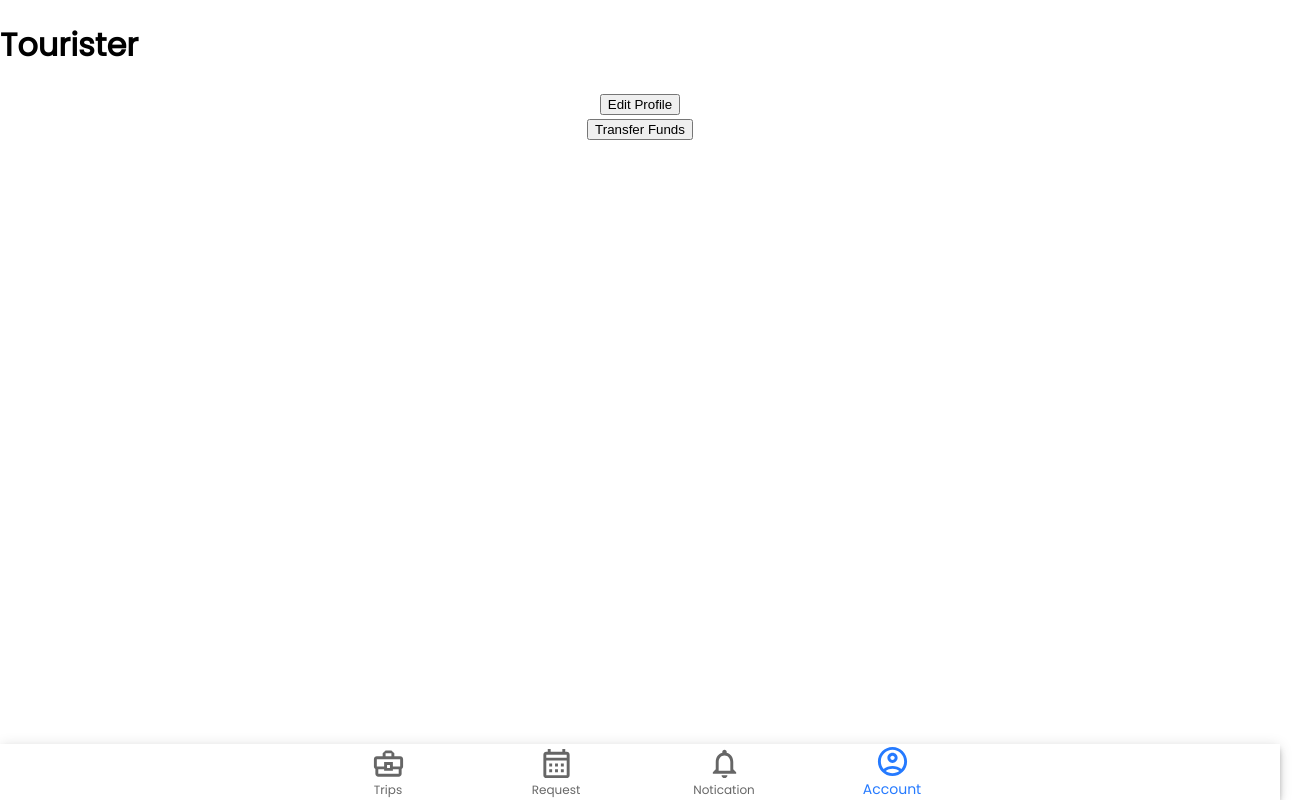
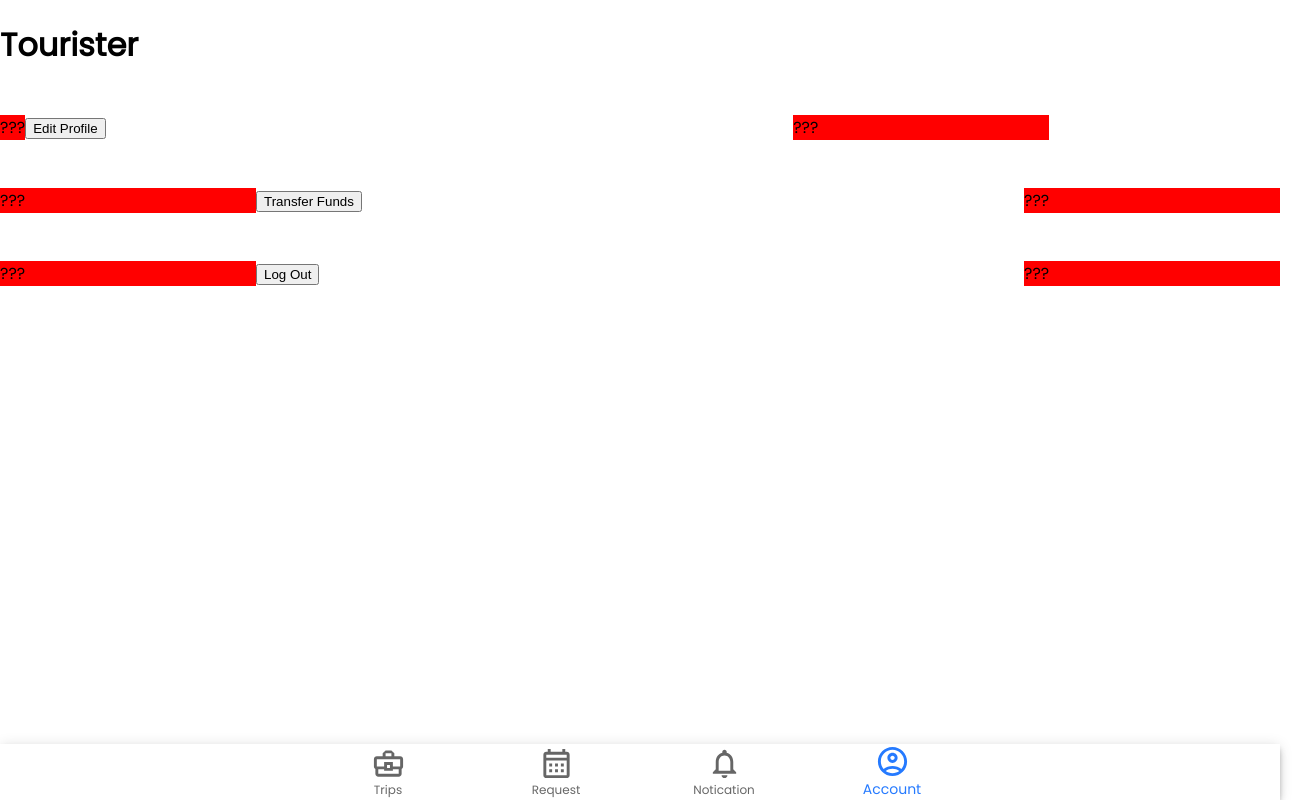
Before and after one commit to 2110336-2565-2/sec1_Group7_Tourister, a Next.js app in the folder frontend/: page /manage_account in a window 1280 px wide. Shown: the whole page, 1304 px wide, since content can reach past the window. Built offline with nearby package versions, Linux system fonts and the light colour scheme.

Commit message:
test styling manage_account

```diff
--- a/frontend/components/manage_account/manageAccount.tsx
+++ b/frontend/components/manage_account/manageAccount.tsx
@@ -1,7 +1,25 @@
 import { useState, MouseEvent } from "react";
 import Link from 'next/link';
+import { COLOR } from "@/theme/globalTheme";
+import styled from "styled-components";
 
 type AccountType = 'tourist' | 'guide';
+
+const ButtonContainer = styled.div`
+  display: flex;
+  flex-flow: row nowrap;
+  justify-content: flex-start;
+  align-items: center;
+
+
+  width: 100%;
+  background: transparent;
+  padding: 1.5rem;
+`
+
+const Icon = styled.div`
+  background: red;
+`
 
 const manageAccount = () => {
   const [name, setName] = useState('Admin');
@@ -26,8 +44,31 @@ const manageAccount = () => {
 
   return (
     <form style={{display:'flex', alignItems: 'center',flexDirection:'column'}}onSubmit={handleSubmit}>
-      <Link href="./manage_account/editProfile" passHref><button type="button">Edit Profile</button></Link>
-      <Link href="../register" passHref><button type="button">Transfer Funds</button></Link>
+      {/* <ButtonContainer>
+        <div>Test1</div>
+        <div>Test2</div>
+        <div>Test3</div>
+      </ButtonContainer> */}
+
+      <ButtonContainer>
+        <Icon>???</Icon>
+        <Link href="./manage_account/editProfile" style={{width:"60%"}} passHref><button type="button">Edit Profile</button></Link>
+        <Icon style={{width:"20%"}}>???</Icon>
+      </ButtonContainer>
+      <ButtonContainer>
+        <Icon style={{width:"20%"}}>???</Icon>
+        <Link href="" style={{width:"60%"}} passHref><button type="button">Transfer Funds</button></Link>
+        <Icon style={{width:"20%"}}>???</Icon>
+      </ButtonContainer>
+      <ButtonContainer>
+        <Icon style={{width:"20%"}}>???</Icon>
+        <Link href="" style={{width:"60%"}} passHref><button type="button">Log Out</button></Link>
+        <Icon style={{width:"20%"}}>???</Icon>
+      </ButtonContainer>
+
+
+      {/* <Link href="./manage_account/editProfile" passHref><button type="button">Edit Profile</button></Link>
+      <Link href="../register" passHref><button type="button">Transfer Funds</button></Link> */}
     </form>
   );
 };
```
